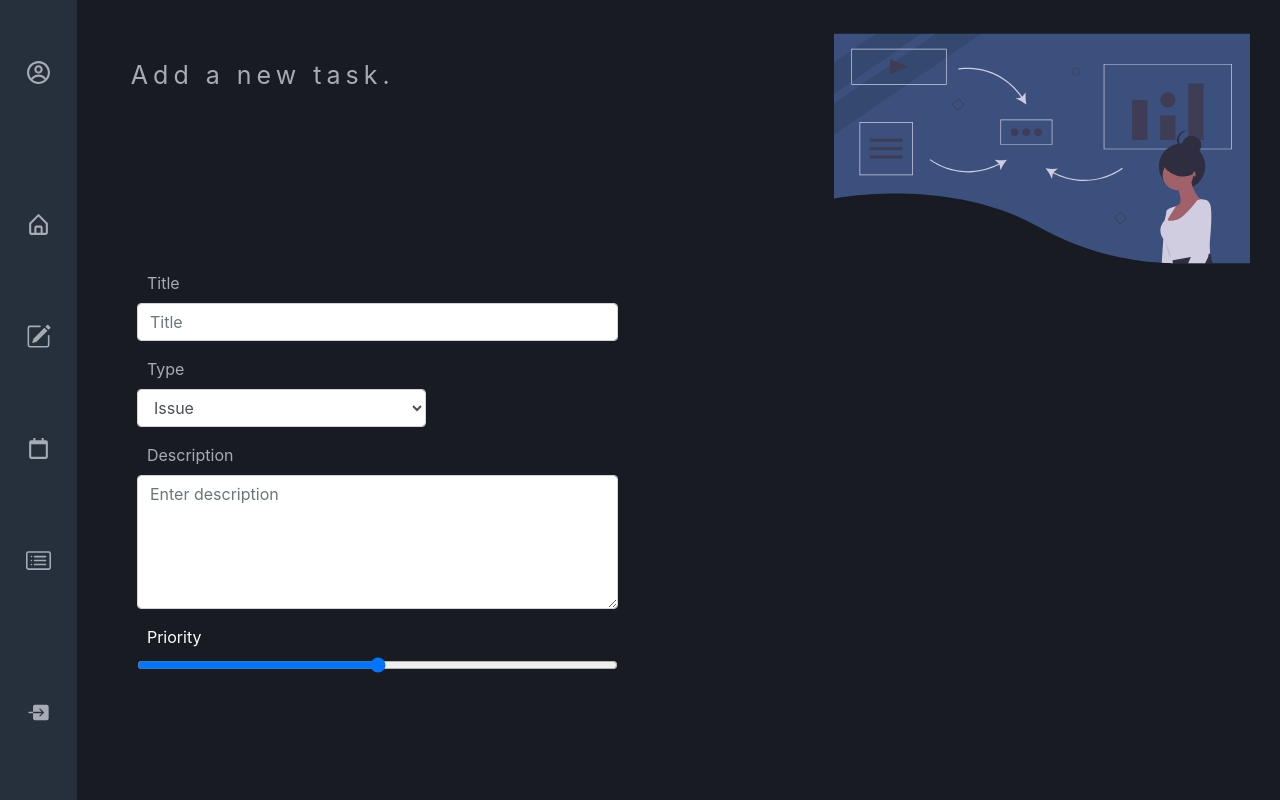
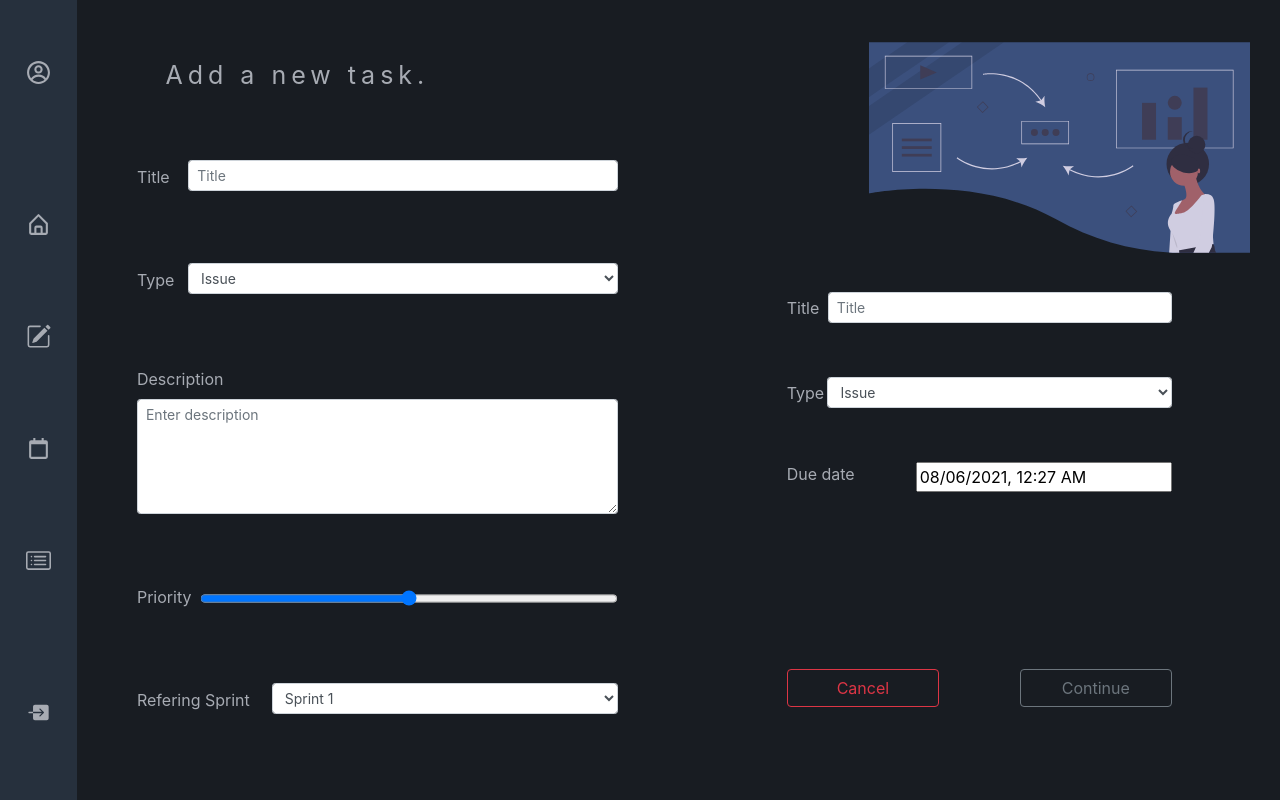
Before and after one commit to gcrespe/timetracker-desktop, a React (Create React App) app: page /newTask in a window 1280 px wide. Built offline with nearby package versions, Linux system fonts and the light colour scheme.

Commit message:
added newTask screen

```diff
--- a/package.json
+++ b/package.json
@@ -14,6 +14,7 @@
     "electron": "^12.0.9",
     "react": "^17.0.2",
     "react-bootstrap": "^1.6.0",
+    "react-datepicker": "^4.0.0",
     "react-dom": "^17.0.2",
     "react-icons": "^4.2.0",
     "react-router-dom": "^5.2.0",
--- a/src/components/SideMenu/SideMenu.css
+++ b/src/components/SideMenu/SideMenu.css
@@ -28,14 +28,11 @@
 .Icon {
     width: 100%;
     height: 15vh;
+    transition: 0.7s
 }
 
 .Icon:hover{
     background-color: #181c22;
     height: 12vh;
-    border-width: 1px;
-    border-color: #26303d;
-    transition: 0.7s ease-out;
-    transition-timing-function: ease-out;
     padding-top: 35%;
 }
--- a/src/pages/home/Home.css
+++ b/src/pages/home/Home.css
@@ -52,12 +52,35 @@
 .SummarySection {
     height: 90%;
     width: 30%;
+    display: flex;
+    flex-direction: column;
+    justify-content: space-around;
+    align-items: center;
+}
+
+.SummaryInfo {
+    width: 75%;
+    height: 80%;
+    border-width: 1px;
+    border: solid #26303d;
+    border-width: 0 1px;
+    border-radius: 10px;
+    transition: 0.7s;
+}
+
+.SummaryInfo:hover {
+    border: solid #5d6066;
+    border-width: 0 1px;
+    height: 85%;
 }
 
 .YourSummary {
     margin-top: -2.5%;
     padding-left: 5%;
-    width: 30%;
-    justify-content: center;
-    color: #a7abb3;
+    width: 25%;
+    transition: 0.6s;
 }
+
+.YourSummary:hover {
+    color: #5d6066;
+}
--- a/src/pages/home/Home.jsx
+++ b/src/pages/home/Home.jsx
@@ -16,7 +16,13 @@ function Home() {
             </div>
           </div>
           <div className="YourSummary">
+            <div style={{marginRight: '24%', fontSize: 24, marginBottom: '2%'}}>
+
             Your summary
+            </div>
+            <div className="SummaryInfo">
+
+            </div>
           </div>
         </div>
         <div className="DownSection">
@@ -26,12 +32,21 @@ function Home() {
           <div className="Daily">
             <div className="SummarySection">
               Projeto X
+              <div className="SummaryInfo">
+
+              </div>
             </div>
             <div className="SummarySection">
               Projeto Y
+              <div className="SummaryInfo">
+
+              </div>
             </div>
             <div className="SummarySection">
               Projeto Z
+              <div className="SummaryInfo">
+
+              </div>
             </div>
           </div>
         </div>
--- a/src/pages/newTask/NewTask.css
+++ b/src/pages/newTask/NewTask.css
@@ -22,7 +22,7 @@
 }
 
 .tit1 {
-    width: 30%;
+    width: 40%;
     padding-top: 5%;
     font-size: 25px;
     justify-content: center;
@@ -38,6 +38,8 @@
 .Body {
     width: 100%;
     height: 80vh;
+    display: flex;
+    flex-direction: row;
 }
 
 .NewTaskIcon {
@@ -57,7 +59,20 @@
     text-align: left;
 }
 
+.NewTaskForm2 {
+    margin-left: 5%;
+    margin-top: 11%;
+    width: 40%;
+    height: 72%;
+    display: flex;
+    flex-direction: column;
+    justify-content: center;
+    align-content: center;
+    text-align: left;
+}
+
 .NewTaskFormInner {
+    height: 100%;
     width: 80%;
     margin-left: 10%;
 }
--- a/src/pages/newTask/NewTask.jsx
+++ b/src/pages/newTask/NewTask.jsx
@@ -1,11 +1,20 @@
+import { useState } from 'react'
 import './NewTask.css'
 import SideMenu from '../../components/SideMenu/SideMenu.jsx'
 import newTask from '../../assets/newTask.svg'
-import { Form } from 'react-bootstrap';
+import { Button, Form } from 'react-bootstrap';
+import DatePicker from "react-datepicker";
+
+import "react-datepicker/dist/react-datepicker.css";
 
 const NewTask = () => {
 
     const options = ["Issue", "Incident", "Bugfix"]
+    const sprints = ["Sprint 1", "Sprint 2", "Sprint 3"]
+
+    const [opacity, setOpacity] = useState('100%');
+
+    const [startDate, setStartDate] = useState(new Date());
 
     return (
         <div className="Page">
@@ -21,29 +30,76 @@ const NewTask = () => {
                 </div>
                 <div className="Body">
                     <div className="NewTaskForm">
-                        <div className="NewTaskFormInner">
-                            <Form>
-                                <Form.Group controlId="formUsername">
-                                    <Form.Label style={{marginLeft: 10}}>Title</Form.Label>
-                                    <Form.Control type="text" placeholder="Title" style={{heigth: '10vh'}}/>
+                        <div className="NewTaskFormInner" style={{opacity: opacity}}>
+                            <Form style={{justifyContent: 'space-between', height: '90%', width: '100%', display: 'flex', flexDirection: 'column'}}>
+                                <Form.Group controlId="formUsername" style={{flexDirection: 'row', display: 'flex', justifyContent: 'space-between'}}>
+                                    <Form.Label style={{width: '12%', paddingTop: '1%'}}>Title</Form.Label>
+                                    <Form.Control type="text" placeholder="Title" style={{heigth: '10vh'}} size="sm"/>
                                 </Form.Group>
-                                <Form.Group>
-                                    <Form.Label style={{marginLeft: 10}}>Type</Form.Label>
-                                    <Form.Control as="select" style={{width: '60%'}}>
+                                <Form.Group style={{flexDirection: 'row', display: 'flex'}}>
+                                    <Form.Label style={{width: '10.6%', paddingTop: '1%'}}>Type</Form.Label>
+                                    <Form.Control as="select" style={{width: '89.4%'}} size="sm" >
                                         {options.map((option) =>
                                             <option>{option}</option>
                                         )}
                                     </Form.Control>
                                 </Form.Group>
                                 <Form.Group controlId="exampleForm.ControlTextarea1">
-                                    <Form.Label style={{marginLeft: 10}}>Description</Form.Label>
-                                    <Form.Control as="textarea" rows={5} placeholder="Enter description"/>
+                                    <Form.Label >Description</Form.Label>
+                                    <Form.Control as="textarea" rows={5} placeholder="Enter description" size="sm"/>
                                 </Form.Group>
-                                <Form.Group controlId="formBasicRange" style={{color: "#ffffff"}}>
-                                    <Form.Label style={{marginLeft: '10px'}} >Priority</Form.Label>
-                                    <Form.Control type="range" />
+                                <Form.Group controlId="formBasicRange" style={{flexDirection: 'row', display: 'flex', justifyContent: 'space-between'}}>
+                                    <Form.Label style={{width: '15%', paddingTop: '1%'}}>Priority</Form.Label>
+                                    <Form.Control type="range" size="sm"/>
                                 </Form.Group>
-
+                                <Form.Group style={{flexDirection: 'row', display: 'flex'}} size="lg">
+                                    <Form.Label style={{width: '28%', paddingTop: '1%'}} >Refering Sprint</Form.Label>
+                                    <Form.Control as="select" style={{width: '72%'}} size="sm">
+                                        {sprints.map((sprint) =>
+                                            <option>{sprint}</option>
+                                        )}
+                                    </Form.Control>
+                                </Form.Group>
+                            </Form>
+                        </div>
+                    </div>
+                    <div className="NewTaskForm2">
+                        <div className="NewTaskFormInner" style={{opacity: opacity}}>
+                            <Form style={{justifyContent: 'space-between', height: '90%', width: '100%', display: 'flex', flexDirection: 'column'}}>
+                                <Form.Group controlId="formUsername" style={{flexDirection: 'row', display: 'flex', justifyContent: 'space-between'}}>
+                                    <Form.Label style={{width: '12%', paddingTop: '1%'}}>Title</Form.Label>
+                                    <Form.Control type="text" placeholder="Title" style={{heigth: '10vh'}} size="sm"/>
+                                </Form.Group>
+                                <Form.Group style={{flexDirection: 'row', display: 'flex'}}>
+                                    <Form.Label style={{width: '10.6%', paddingTop: '1%'}}>Type</Form.Label>
+                                    <Form.Control as="select" style={{width: '89.4%'}} size="sm" >
+                                        {options.map((option) =>
+                                            <option>{option}</option>
+                                        )}
+                                    </Form.Control>
+                                </Form.Group>
+                                <div style={{height: '30%', display: 'flex', flexDirection: 'row'}}>
+                                    <div style={{width: '50%'}}>
+                                        Due date
+                                    </div>
+                                    <DatePicker selected={startDate} onChange={(date) => setStartDate(date)} showTimeSelect dateFormat="Pp"/>
+                                </div>
+                                <div style={{width: '110%', display: 'flex', flexDirection: 'row', justifyContent: 'space-around', height: '11vh'}}>
+                                    <div style={{display: 'flex', alignItems: 'flex-end', width: '50%'}}>
+                                        <Button style={{width: '80%'}}
+                                            variant="outline-danger"
+                                            onClick={() => setOpacity('100%')}>
+                                            Cancel
+                                        </Button>
+                                    </div>
+                                    <div style={{display: 'flex', alignItems: 'flex-end', width: '50%', marginLeft: '10%'}}>
+                                        <Button style={{width: '80%'}}
+                                            variant="outline-secondary"
+                                            onClick={() => setOpacity('100%')}>
+                                            Continue
+                                        </Button>
+                                    </div>
+                                </div>
                             </Form>
                         </div>
                     </div>
```
Also changed, not shown: 1 other file (tests, documents, lock files or other folders).
